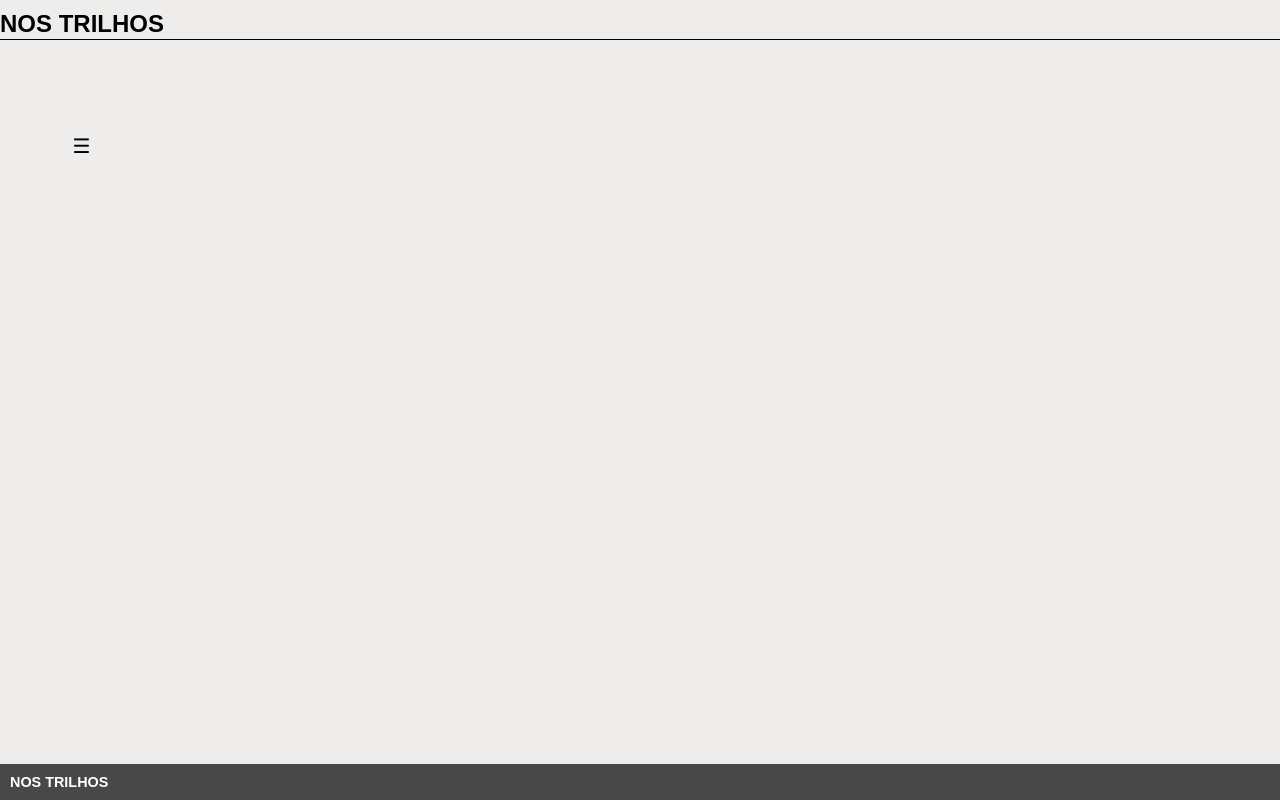
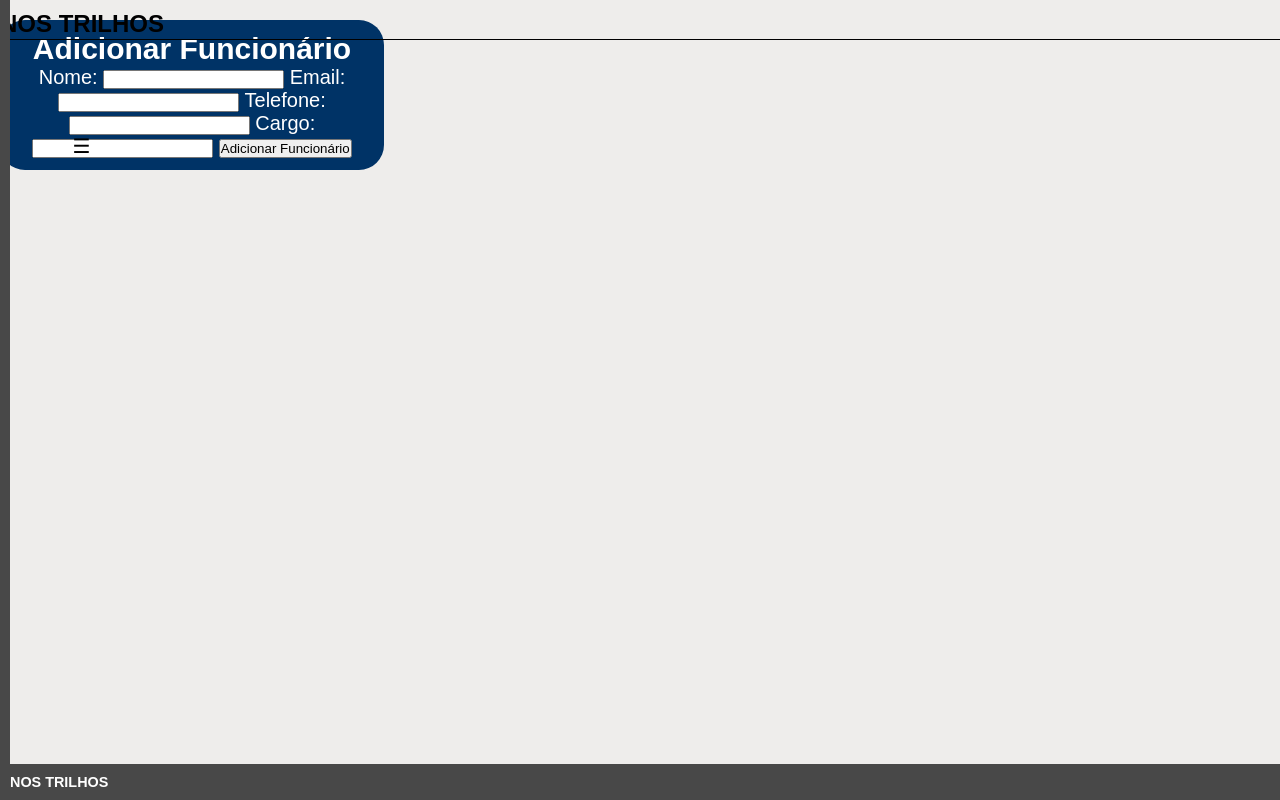
Before and after one commit to Rudolfosehnem/Mockup-NOS-TRILHOS, a PHP site: page /adicionar-funcionario.php in a window 1280 px wide. Run offline with PHP 8.4, Linux system fonts and the light colour scheme.

Commit message:
update-sair

```diff
--- a/css/style.css
+++ b/css/style.css
@@ -1124,3 +1124,30 @@ table {
   border-radius: 10px;
   padding: 3px;
 }
+
+.add_funcionario {
+  margin-top: 20px;
+  background-color: #003366;
+  color: white;
+  padding: 12px 24px;
+  font-size: 20px;
+  border: none;
+  border-radius: 25px;
+  cursor: pointer;
+  width: 30%;
+
+}
+
+.botao-sair-sidebar{
+  height: 100%;
+  width: 0;
+  position: fixed;
+  top: 0;
+  left: 0;
+  background-color: #484848;
+  overflow-x: hidden;
+  transition: 0.3s;
+  padding-top: 60px;
+  z-index: 1001;
+  text-align: left;
+}
--- a/html/adicionar-funcionario.php
+++ b/html/adicionar-funcionario.php
@@ -49,6 +49,24 @@ session_start();
 
   <h2 class="topo1">NOS TRILHOS</h2>
 
+  <div class="add_funcionario">
+    <h2>Adicionar Funcionário</h2>
+    <form action="adicionar_funcionario.php" method="POST">
+      <label for="nome">Nome:</label>
+      <input type="text" id="nome" name="nome" required>
+
+      <label for="email">Email:</label>
+      <input type="email" id="email" name="email" required>
+
+      <label for="telefone">Telefone:</label>
+      <input type="text" id="telefone" name="telefone" required>
+
+      <label for="cargo">Cargo:</label>
+      <input type="text" id="cargo" name="cargo" required>
+
+      <button type="submit">Adicionar Funcionário</button>
+    </form>
+
 
 
   <footer>
```
Also changed, not shown: html/Auth.php (added, +20 -0 lines), html/alertas.php (+7 -11 lines), html/dashboard.php (+8 -11 lines), html/dashboard2.php (+2 -15 lines), html/gestao.php (+9 -13 lines), html/logout.php (added, +9 -0 lines), html/manutencao.php (+9 -13 lines), html/relatorio.php (+9 -13 lines).
